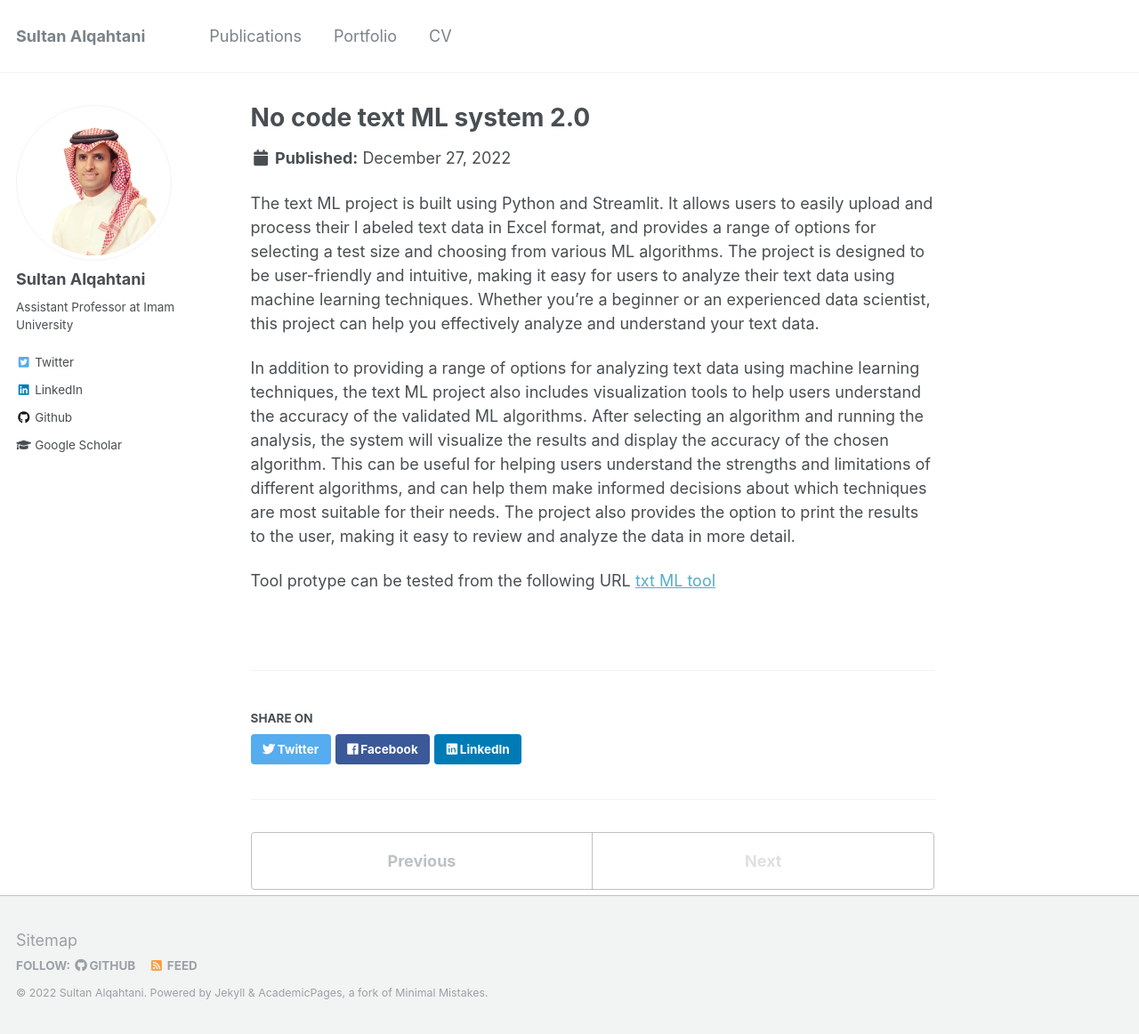
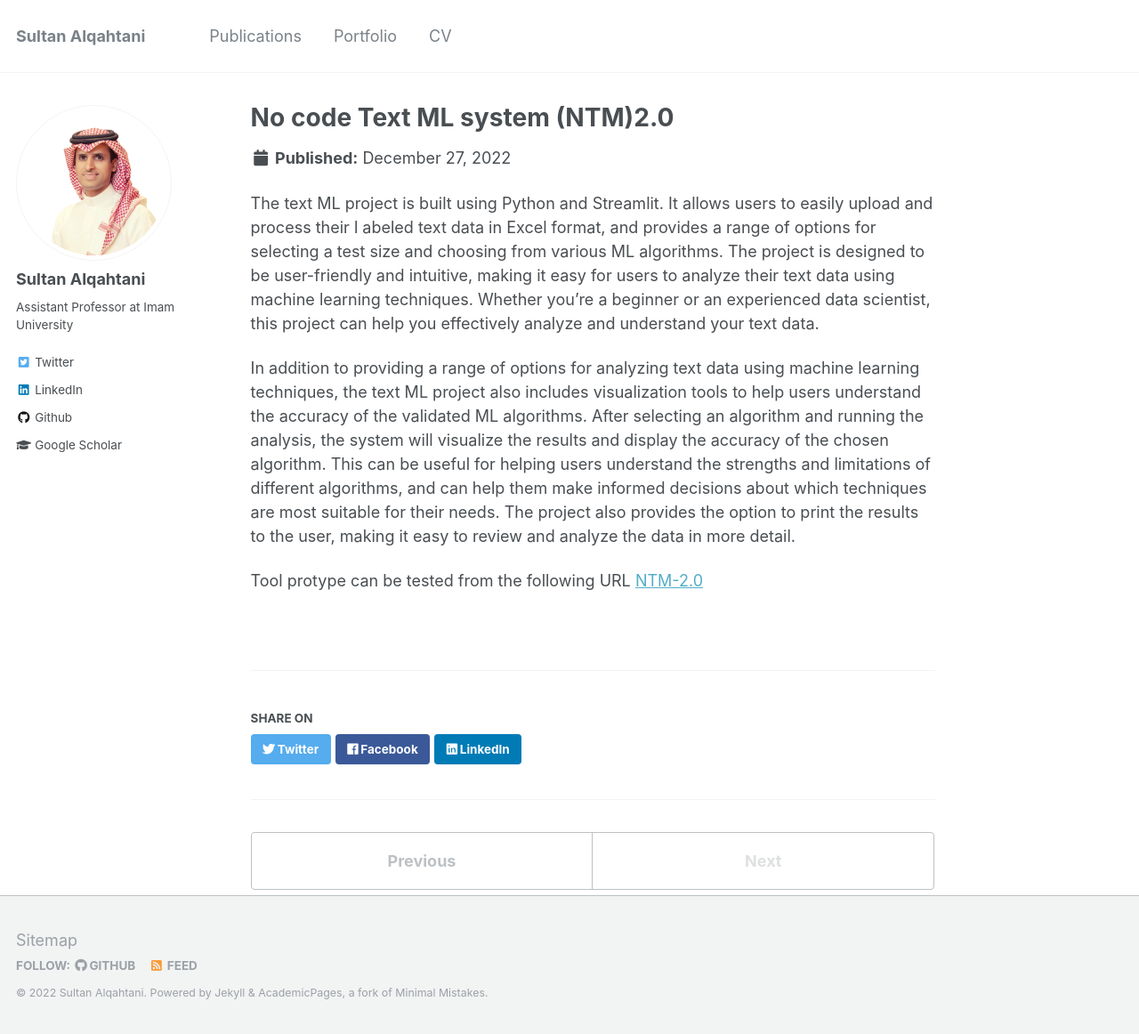
Before and after one commit to isultane/isultane.github.io, a Jekyll site: the page built from _portfolio/portfolio-2.md, in a window 1280 px wide and 1162 px high. Shown: the whole window at 89% size. Built offline with Jekyll 4.4.1, drawn with Linux system fonts in a browser that asks for light colours.

Commit message:
updated image portfolio 2

```diff
--- a/_portfolio/portfolio-2.md
+++ b/_portfolio/portfolio-2.md
@@ -1,5 +1,5 @@
 ---
-title: "No code text ML system 2.0"
+title: "No code Text ML system (NTM)2.0"
 excerpt: "ML text system allow beginner or an experienced data scientist to effectively analyze and understand their text data. <br/><img src='/images/text_ml.jpeg'>"
 collection: portfolio
 ---
@@ -9,4 +9,4 @@
 
 In addition to providing a range of options for analyzing text data using machine learning techniques, the text ML project also includes visualization tools to help users understand the accuracy of the validated ML algorithms. After selecting an algorithm and running the analysis, the system will visualize  the results and display the accuracy of the chosen algorithm. This can be useful for helping users understand the strengths and limitations of different algorithms, and can help them make informed decisions about which techniques are most suitable for their needs. The project also provides the option to print the results to the user, making it easy to review and analyze the data in more detail.
 
-Tool protype can be tested from the following URL [txt ML tool](https://isultane-ml-text-classification-ml-engine-1i6io4.streamlit.app/)
+Tool protype can be tested from the following URL [NTM-2.0](https://isultane-ml-text-classification-ml-engine-1i6io4.streamlit.app/)
```
Also changed, not shown: images/text_ml.jpeg.
